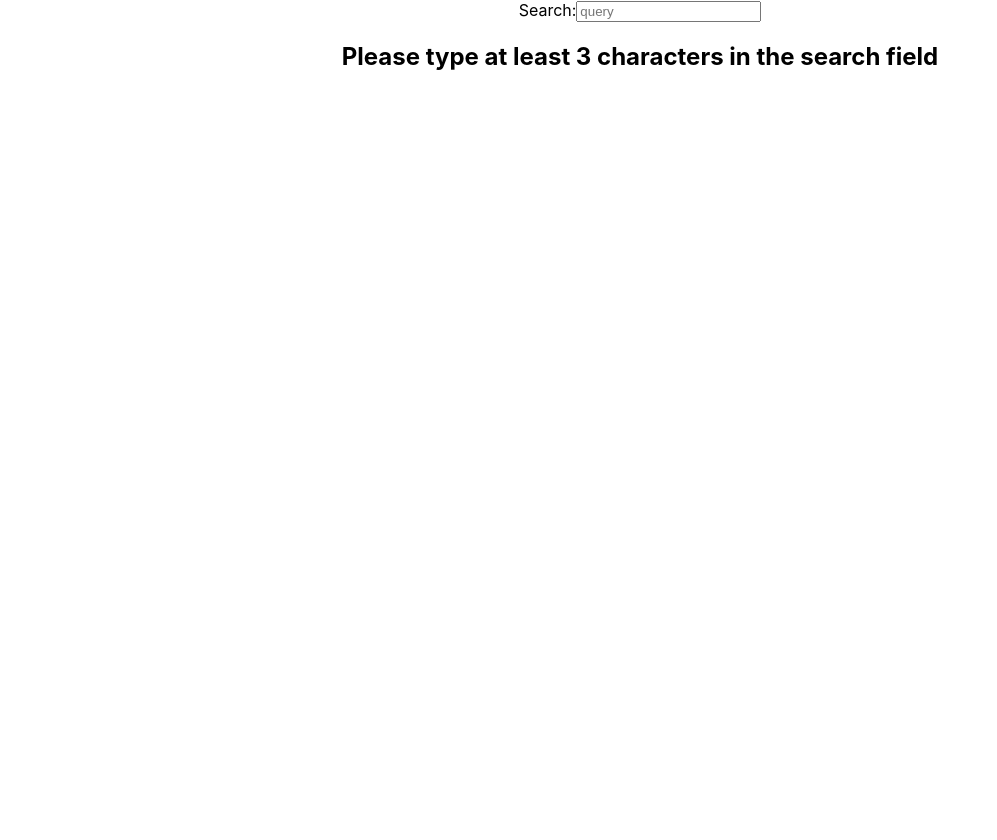
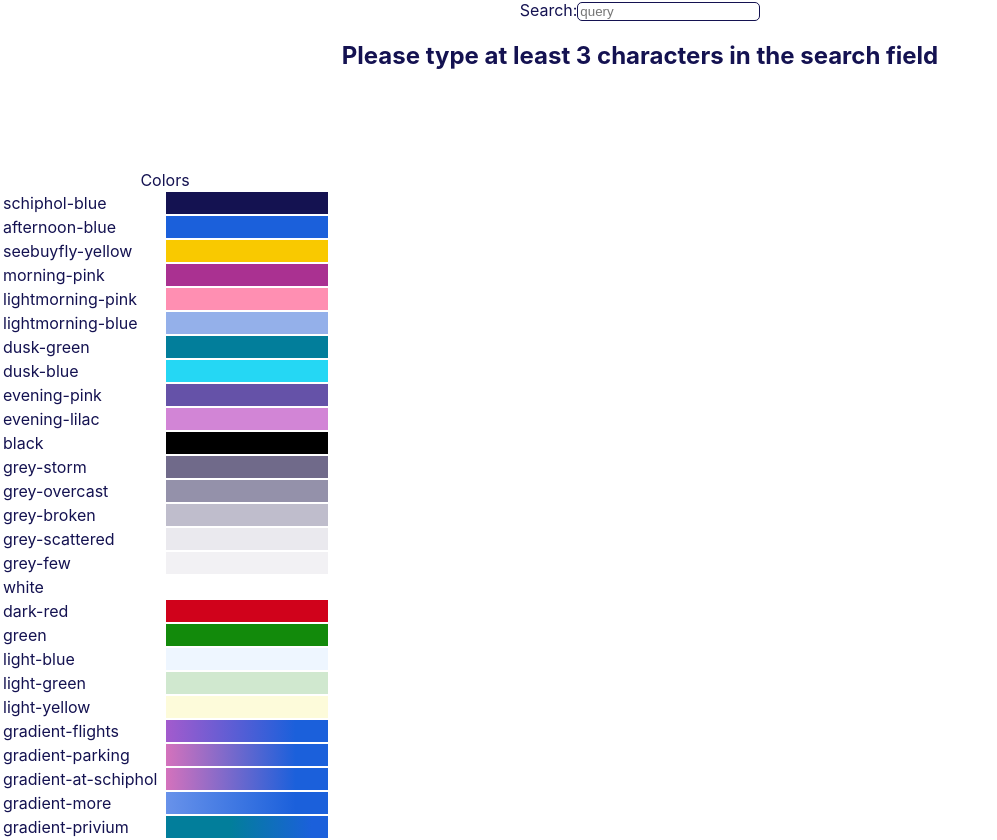
Before and after one commit to ThijsTyZ/schiphol-frontend-assignment, a React (Create React App) app: page / in a window 1280 px wide. Shown: the whole page, without its empty margins (0-997 px from the left). Before the commit the page ends 800 px from the top, so only its background shows below. Built offline with nearby package versions, Linux system fonts and the light colour scheme.

Commit message:
Update styling using Schiphol colors

```diff
--- a/src/App.scss
+++ b/src/App.scss
@@ -1,13 +1,8 @@
 .App {
   text-align: center;
+
+  input {
+    border: 1px solid var(--schiphol-blue);
+    border-radius: 5px;
+  }
 }
-
-.flights{
-
-  width: 100%;
-
-  th, td {
-    border: 1px solid black;
-  }
-
-}
--- /dev/null
+++ b/src/ColorsTable.scss
@@ -0,0 +1,8 @@
+.ColorsTable {
+
+  margin-top: 100px;
+
+  td {
+    width: 10em;
+  }
+}
--- /dev/null
+++ b/src/ColorsTable.tsx
@@ -0,0 +1,59 @@
+import React from "react";
+import "./ColorsTable.scss";
+
+const colors = [
+  /* Main colours */
+  "schiphol-blue",
+  "afternoon-blue",
+  "seebuyfly-yellow",
+
+  /* Secondary colours */
+  "morning-pink",
+  "lightmorning-pink",
+  "lightmorning-blue",
+  "dusk-green",
+  "dusk-blue",
+  "evening-pink",
+  "evening-lilac",
+
+  /* Greys */
+  "black",
+  "grey-storm",
+  "grey-overcast",
+  "grey-broken",
+  "grey-scattered",
+  "grey-few",
+  "white",
+
+  /* Signal colours */
+  "dark-red",
+  "green",
+  "light-blue",
+  "light-green",
+  "light-yellow",
+
+  /* Domain gradients */
+  "gradient-flights",
+  "gradient-parking",
+  "gradient-at-schiphol",
+  "gradient-more",
+  "gradient-privium",
+];
+
+function ColorsTable() {
+  return (
+    <table className="ColorsTable">
+      <caption>Colors</caption>
+      <tbody>
+        {colors?.map((color) => (
+          <tr key={color}>
+            <td>{color}</td>
+            <td style={{ background: `var(--${color})` }}>&nbsp;</td>
+          </tr>
+        ))}
+      </tbody>
+    </table>
+  );
+}
+
+export default ColorsTable;
--- /dev/null
+++ b/src/FlightsTable.scss
@@ -0,0 +1,36 @@
+.FlightsTable {
+
+  width: 80%;
+  border: 1px solid black;
+  margin: 30px auto;
+  border-radius: 5px;
+
+  caption {
+    font-size: 1.5em;
+    font-weight: bold;
+    margin-bottom: 10px;
+  }
+
+  thead {
+    background: var(--afternoon-blue);
+    color: var(--seebuyfly-yellow);
+    padding: 0;
+  }
+
+  th, td, thead, tr {
+    margin: 0;
+    padding: 0;
+  }
+
+  tr:nth-child(even) {
+    background: var(--light-green);
+  }
+
+  tr:hover {
+    background: var(--light-yellow);
+    cursor: pointer;
+  }
+
+
+
+}
--- a/src/FlightsTable.tsx
+++ b/src/FlightsTable.tsx
@@ -1,5 +1,6 @@
 import React, { useCallback } from "react";
 import { Flight, SortBy, SortDirection } from "./types";
+import "./FlightsTable.scss";
 
 export type FlightsTableProps = {
   flights: ReadonlyArray<Flight>;
@@ -10,7 +11,7 @@ export type FlightsTableProps = {
 
 function FlightsTable({ flights, ...rest }: FlightsTableProps) {
   return (
-    <table className="flights">
+    <table className="FlightsTable">
       <caption>Flight search results</caption>
       <thead>
         <tr>
--- a/src/index.css
+++ b/src/index.css
@@ -5,6 +5,7 @@ body {
     sans-serif;
   -webkit-font-smoothing: antialiased;
   -moz-osx-font-smoothing: grayscale;
+  color: var(--schiphol-blue)
 }
 
 code {
--- a/src/index.tsx
+++ b/src/index.tsx
@@ -1,8 +1,10 @@
 import React from "react";
 import ReactDOM from "react-dom/client";
 import "./index.css";
+import "./colors.css";
 import App from "./App";
 import reportWebVitals from "./reportWebVitals";
+import ColorsTable from "./ColorsTable";
 
 const root = ReactDOM.createRoot(
   document.getElementById("root") as HTMLElement,
@@ -10,6 +12,7 @@ const root = ReactDOM.createRoot(
 root.render(
   <React.StrictMode>
     <App apiUrl="flights.json" />
+    <ColorsTable />
   </React.StrictMode>,
 );
 
```
Also changed, not shown: src/colors.css (renamed from public/colors.css).
